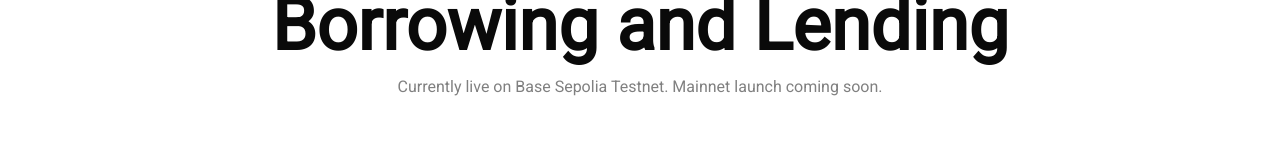
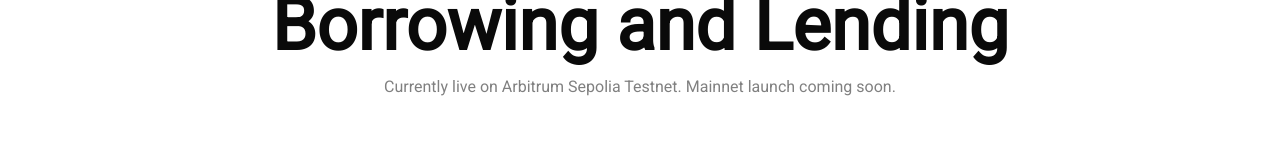
Before and after one commit to 1am-programmer/Ocean-Finance, a Next.js app: page / in a window 1280 px wide. Shown: the part 228-388 px from the top of the page. Built offline with nearby package versions, Linux system fonts and the light colour scheme; a web font is replaced by a local one.

Commit message:
Base to arbitrum

```diff
--- a/components/Activity.tsx
+++ b/components/Activity.tsx
@@ -31,7 +31,7 @@
             </p>
           </CardContent>
 
-          <CardFooter className="border rounded-xl py-2 px-2 justify-center flex  border-gray-400 ">
+          <CardFooter className="border rounded-xl py-2 px-2 justify-center flex  border-gray-200 cursor-pointer">
             Read More
           </CardFooter>
         </Card>
--- a/components/Dashboard.tsx
+++ b/components/Dashboard.tsx
@@ -38,7 +38,8 @@
           The Marketplace for On-Chain Borrowing and Lending
         </h3>
         <p>
-          Currently live on Base Sepolia Testnet. Mainnet launch coming soon.
+          Currently live on Arbitrum Sepolia Testnet. Mainnet launch coming
+          soon.
         </p>
       </section>
       <Link href={"/testnet"} className="flex justify-center items-center">
```
